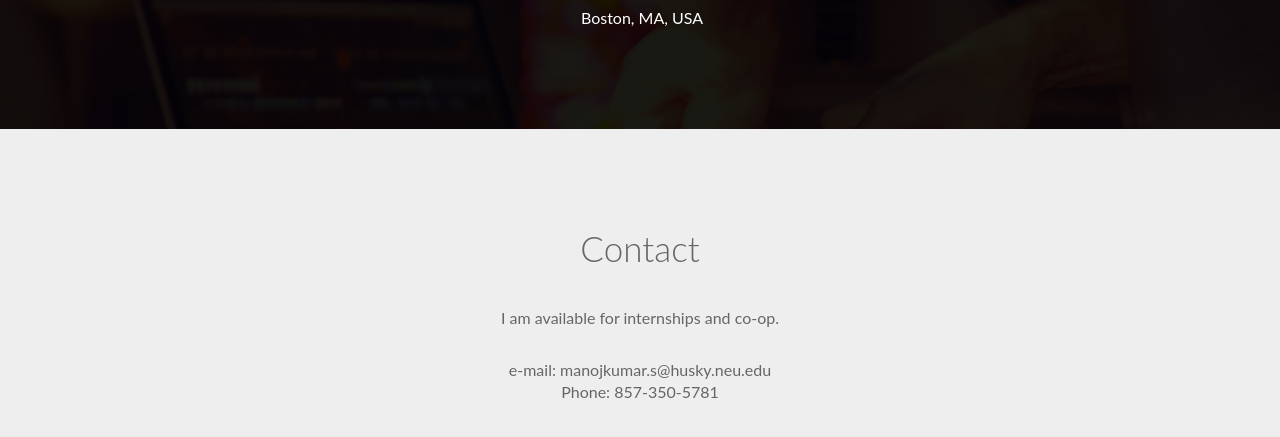
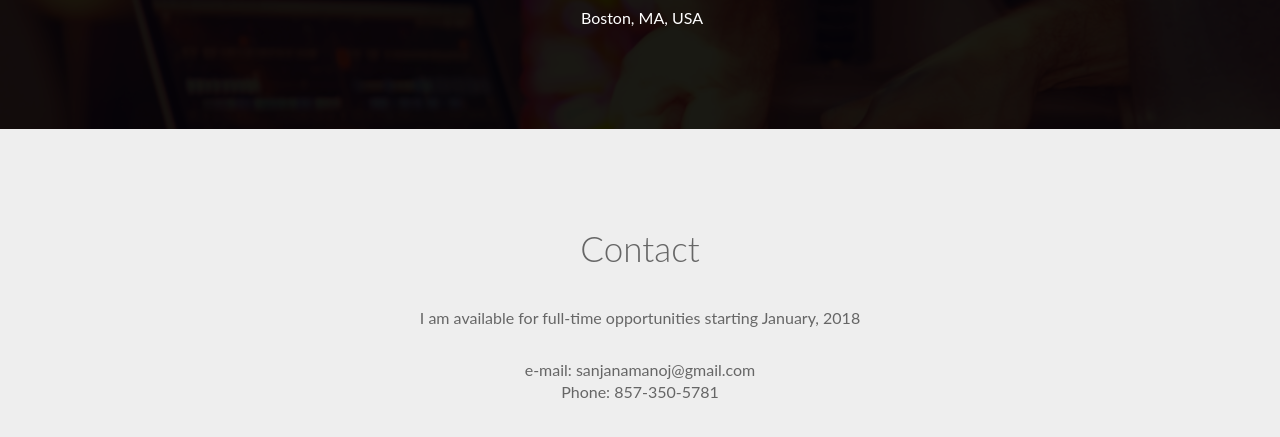
Before and after one commit to sanjanamanoj/WebDevSpring2016, a website: page public/index.html in a window 1280 px wide. Shown: the part 1839-2276 px from the top of the page. Drawn offline with nearby package versions, Linux system fonts and the light colour scheme; files that its build step writes are made by us from their sources.

Commit message:
changes made

```diff
--- a/public/index.html
+++ b/public/index.html
@@ -135,9 +135,9 @@
 		<div class="row">
 			<div class="col-sm-offset-3 col-sm-6 contact-form">
 			<h3>Contact</h3>
-			<p>I am available for internships and co-op.</p>
+			<p>I am available for full-time opportunities starting January, 2018</p>
 			<div>
-				e-mail: manojkumar.s@husky.neu.edu<br>
+				e-mail: sanjanamanoj@gmail.com<br>
 				Phone: 857-350-5781
 			</div>
 			</div>
```
